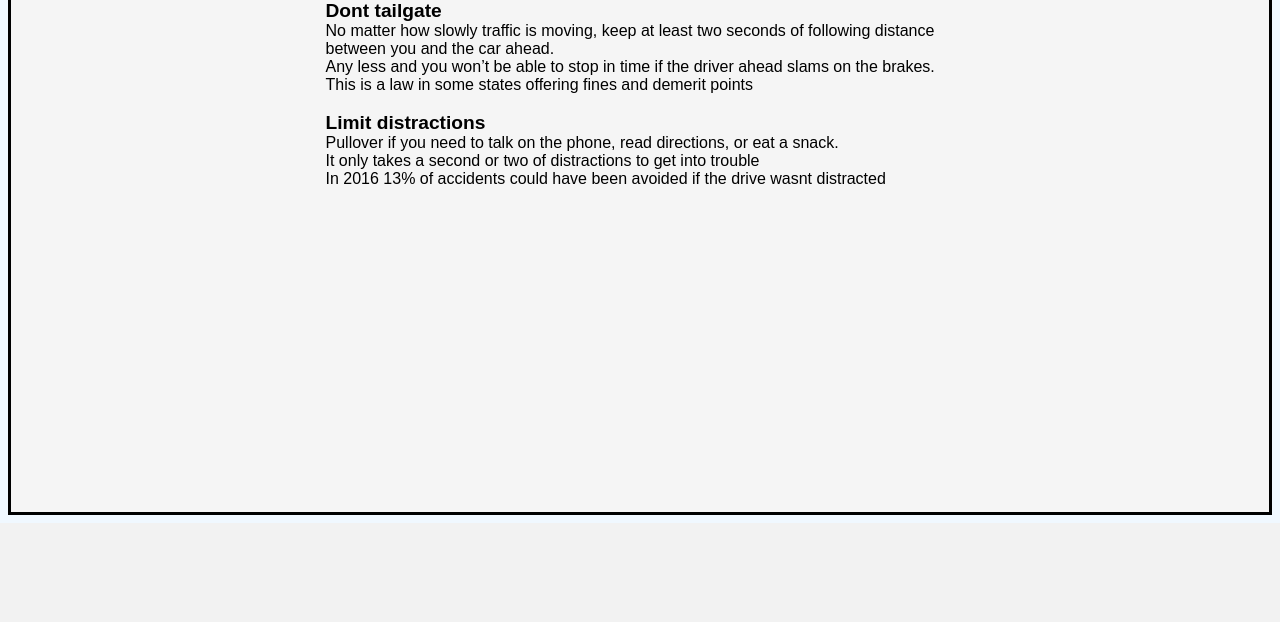
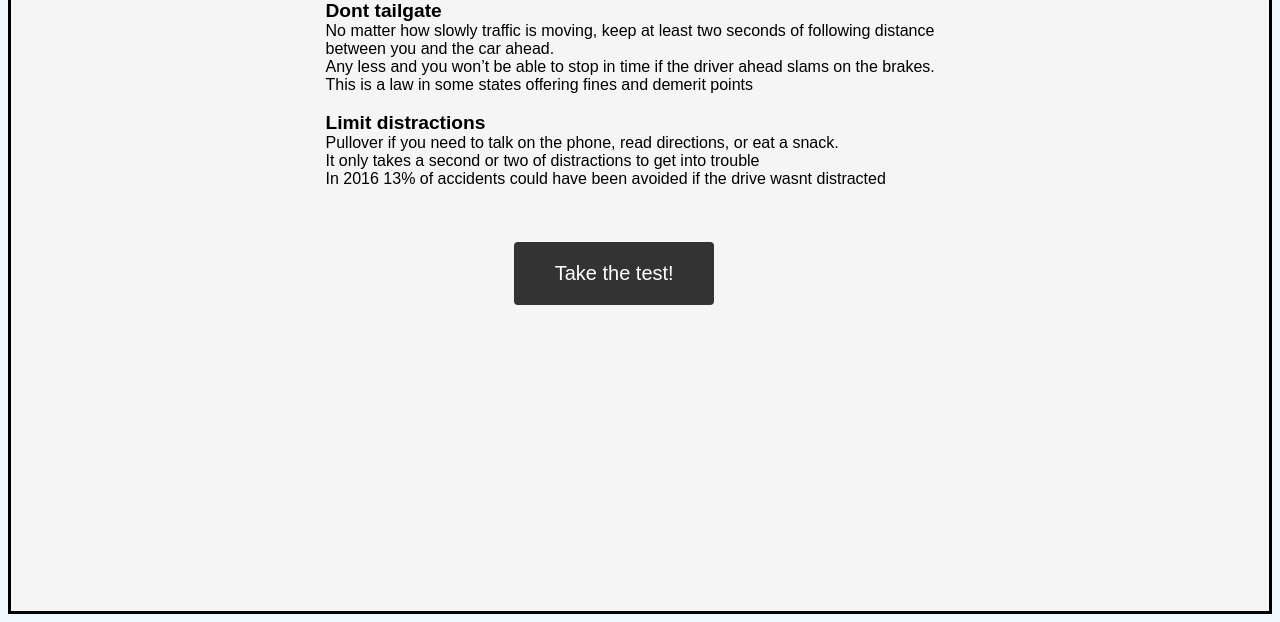
Before and after one commit to IsaacM69/CITS3043_Project, a Flask app: template Website/templates/Module_1.html in a window 1280 px wide. Shown: the part 1066-1688 px from the top of the page. Before the commit the page ends 1589 px from the top, so only its background shows below. Run offline with Flask 2, Linux system fonts and the light colour scheme; the template is opened without the code that fills it, so the values that code supplies are empty.

Commit message:
module 1 lookin gooood

```diff
--- a/Website/templates/Module_1.html
+++ b/Website/templates/Module_1.html
@@ -112,10 +112,14 @@
         In 2016 13% of accidents could have been avoided if the drive wasnt distracted<br>
 
     </div>
+    <br>
+    <br>
+    <br>
 
-    <div class="test_button">
-        <a href=""
-    </div>
+
+    <button class="button", onclick="window.location='Test_1.html';" >
+        <span>Take the test!</span>
+    </button>
 
     <br><br><br><br><br><br><br><br><br><br><br><br><br><br><br><br><br><br>
 </div>
--- a/Website/templates/module_style.css
+++ b/Website/templates/module_style.css
@@ -121,6 +121,61 @@ h1{
     font-weight: bold;
     font-size: larger;
 }
+
+.test_button
+{
+    justify-self: center;
+    text-align: center;
+    padding: 1%;
+}
+
+
+.button
+{
+    display: inline-block;
+    border-radius: 4px;
+    background-color: #333;
+    border: none;
+    color: #FFFFFF;
+    text-align: center;
+    font-size: 20px;
+    padding: 20px;
+    width: 200px;
+    transition: all 0.5s;
+    cursor: pointer;
+    margin-right: 40%;
+    margin-left: 40%;
+    text-decoration: none;
+
+ }
+
+.button span
+{
+    cursor: pointer;
+    display: inline-block;
+    position: relative;
+    transition: 0.5s;
+}
+
+  .button span:after
+  {
+    content: '\00bb';
+    position: absolute;
+    opacity: 0;
+    top: 0;
+    right: -20px;
+    transition: 0.5s;
+  }
+
+  .button:hover span {
+    padding-right: 25px;
+  }
+
+  .button:hover span:after
+  {
+    opacity: 1;
+    right: 0;
+  }
 /* Footer */
 
 .footer
```
